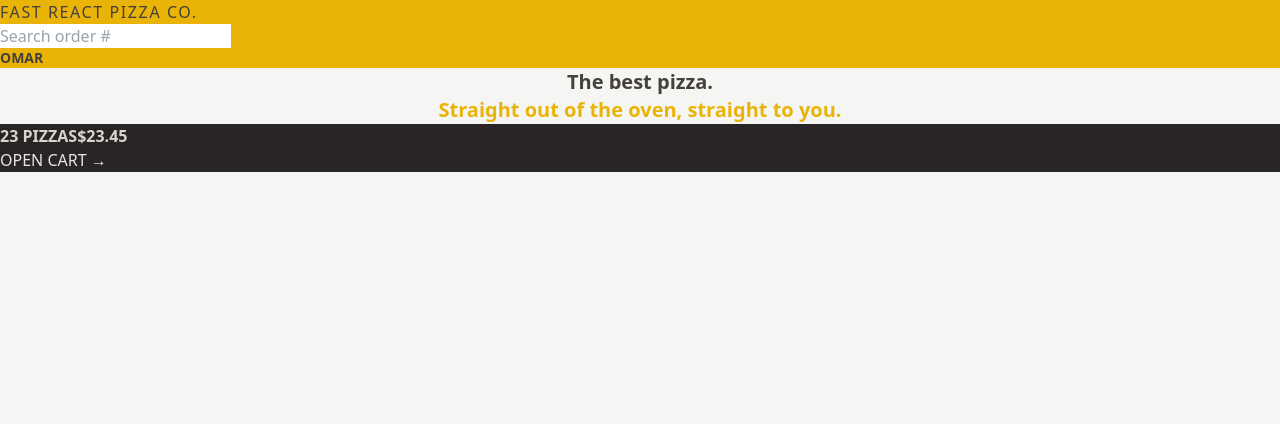
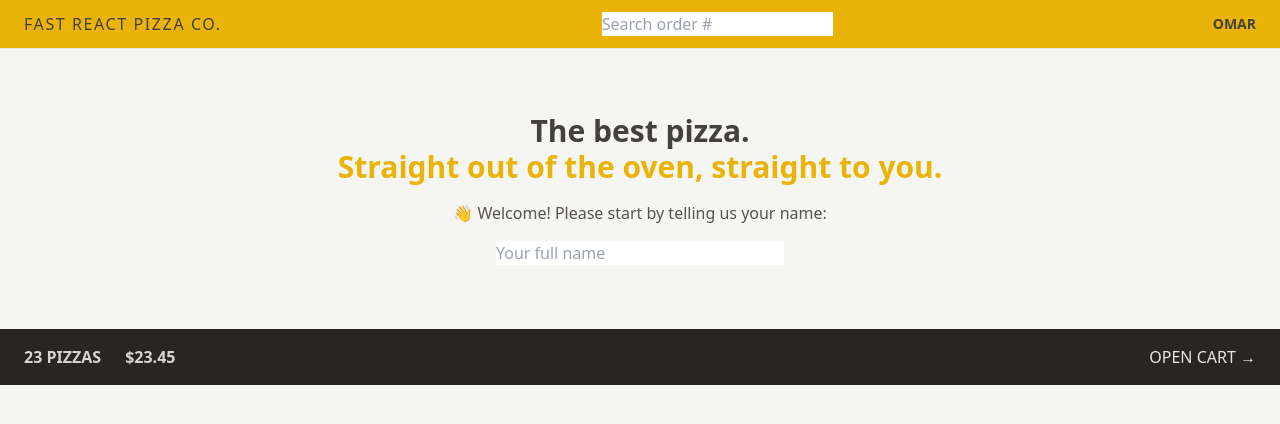
Before and after one commit to OmarElkeshen38/Fast-React-Pizza, a React (Vite) app: page / in a window 1280 px wide. Shown: the top 424 px of the page. Built offline with nearby package versions, Linux system fonts and the light colour scheme.

Commit message:
add color and box modle styles

```diff
--- a/src/features/cart/CartOverview.jsx
+++ b/src/features/cart/CartOverview.jsx
@@ -2,8 +2,8 @@
 
 function CartOverview() {
   return (
-    <div className="bg-stone-800 uppercase text-stone-200">
-      <p className="text-stone-300 font-semibold">
+    <div className="flex items-center justify-between bg-stone-800 px-4 py-4 sm:px-6 uppercase text-stone-200">
+      <p className="text-stone-300 space-x-4 sm:space-x-6 font-semibold text-sm md:text-base">
         <span>23 pizzas</span>
         <span>$23.45</span>
       </p>
--- a/src/features/user/CreateUser.jsx
+++ b/src/features/user/CreateUser.jsx
@@ -9,13 +9,14 @@
 
   return (
     <form onSubmit={handleSubmit}>
-      <p>👋 Welcome! Please start by telling us your name:</p>
+      <p className='mb-4 text-sm text-stone-600 md:text-base'>👋 Welcome! Please start by telling us your name:</p>
 
       <input
         type="text"
         placeholder="Your full name"
         value={username}
         onChange={(e) => setUsername(e.target.value)}
+        className='w-72'
       />
 
       {username !== '' && (
--- a/src/features/user/Username.jsx
+++ b/src/features/user/Username.jsx
@@ -1,6 +1,6 @@
 function Username() {
     return (
-        <div className="text-sm font-semibold">Omar</div>
+        <div className="text-sm font-semibold hidden md:block">Omar</div>
     )
 }
 
--- a/src/ui/Header.jsx
+++ b/src/ui/Header.jsx
@@ -4,7 +4,7 @@
 
 function Header() {
     return (
-        <header className="bg-yellow-500 uppercase">
+        <header className="flex items-center justify-between border-b border-stone-200 bg-yellow-500 uppercase px-4 sm:px-6 py-3">
             <Link to='/' className="tracking-widest">Fast React Pizza Co.</Link>
 
             <SearchOrder />
--- a/src/ui/Home.jsx
+++ b/src/ui/Home.jsx
@@ -1,11 +1,14 @@
+import CreateUser from '../features/user/CreateUser';
+
 function Home() {
   return (
-    <div>
-      <h1 className="text-xl font-semibold text-center">
+    <div className='my-10 px-4 sm:my-16 text-center'>
+      <h1 className="mb-4 text-xl md:text-3xl font-semibold">
         The best pizza.
         <br />
         <span className="text-yellow-500">Straight out of the oven, straight to you.</span>
       </h1>
+      <CreateUser />
     </div>
   );
 }
```
